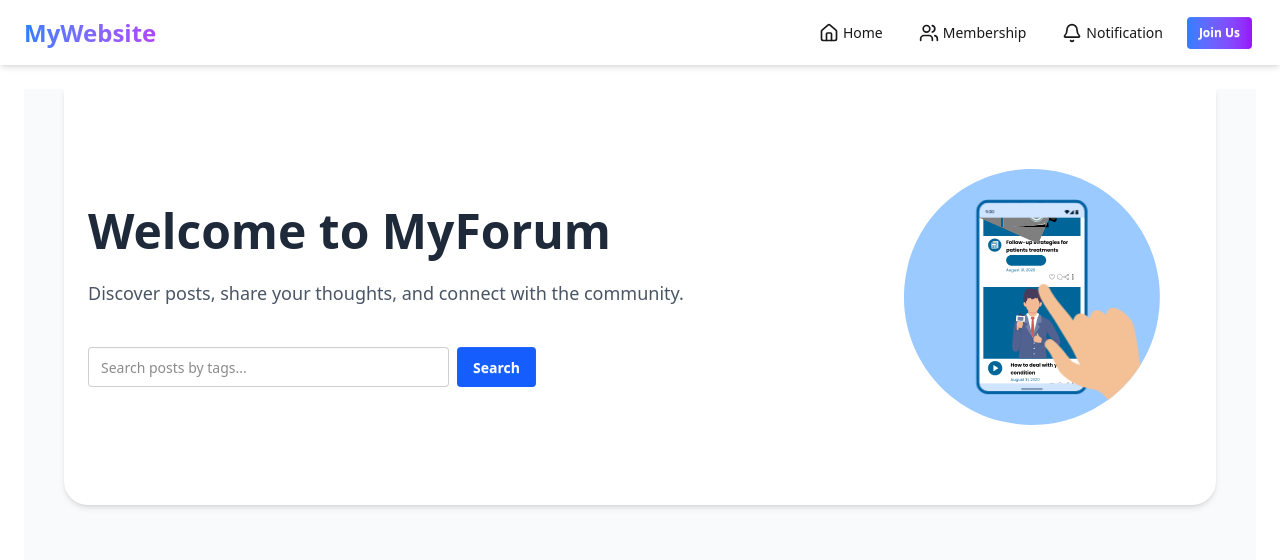
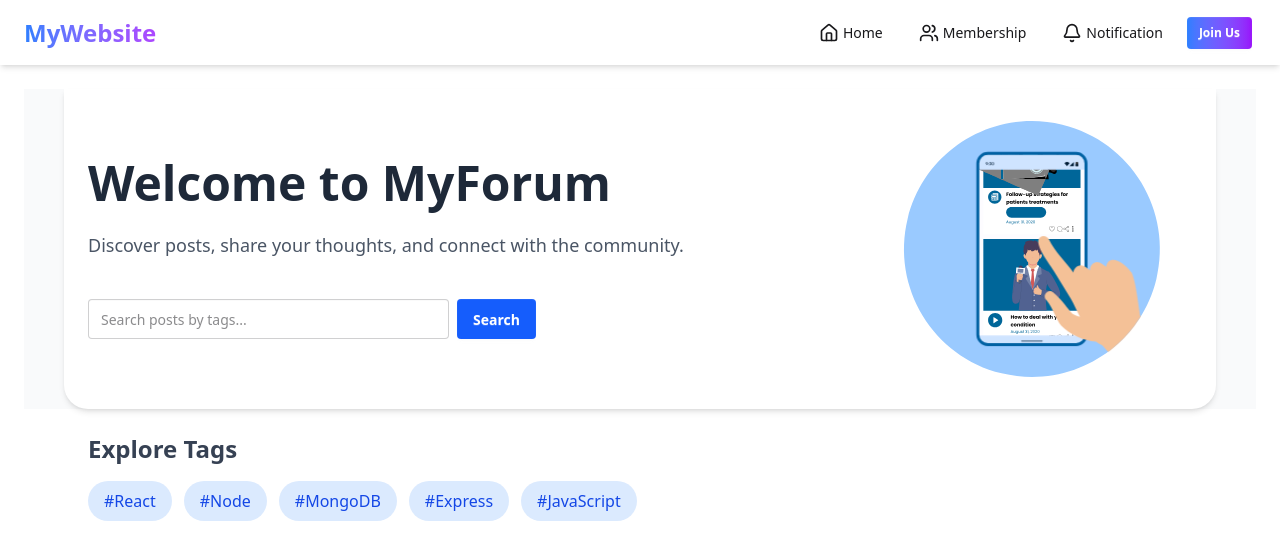
Before and after one commit to ahasanshaker/forum-client, a React (Vite) app: page / in a window 1280 px wide. Shown: the top 560 px of the page. Built offline with nearby package versions, Linux system fonts and the light colour scheme; no server answers.

Commit message:
updated tag section

```diff
--- a/src/components/Banner.jsx
+++ b/src/components/Banner.jsx
@@ -13,10 +13,10 @@ const Home = () => {
   };
 
   return (
-    <div className="min-h-screen bg-gray-50">
+    <div className=" bg-gray-50">
       {/* Banner Section */}
       <motion.div
-        className="bg-white w-full shadow-md flex flex-col md:flex-row items-center justify-between max-w-6xl mx-auto px-6 py-12 rounded-b-3xl"
+        className="bg-white w-full shadow-md flex flex-col md:flex-row items-center justify-between max-w-6xl mx-auto px-6  rounded-b-3xl"
         initial={{ opacity: 0, y: -30 }}
         animate={{ opacity: 1, y: 0 }}
         transition={{ duration: 0.8 }}
--- /dev/null
+++ b/src/components/TagSection.jsx
@@ -0,0 +1,32 @@
+import React from "react";
+import { motion } from "framer-motion";
+
+const TagsSection = ({ tags, onTagClick }) => {
+  return (
+    <div className="max-w-6xl mx-auto px-6 py-6">
+      <h2 className="text-xl md:text-2xl font-semibold text-gray-700 mb-4">
+        Explore Tags
+      </h2>
+      <motion.div
+        className="flex flex-wrap gap-3"
+        initial={{ opacity: 0, y: 20 }}
+        animate={{ opacity: 1, y: 0 }}
+        transition={{ duration: 0.8 }}
+      >
+        {tags.map((tag, index) => (
+          <motion.button
+            key={index}
+            whileHover={{ scale: 1.1 }}
+            whileTap={{ scale: 0.95 }}
+            className="px-4 py-2 bg-blue-100 text-blue-700 rounded-full hover:bg-blue-200 transition-colors"
+            onClick={() => onTagClick(tag)}
+          >
+            #{tag}
+          </motion.button>
+        ))}
+      </motion.div>
+    </div>
+  );
+};
+
+export default TagsSection;
--- a/src/pages/Home.jsx
+++ b/src/pages/Home.jsx
@@ -1,10 +1,18 @@
 import React from 'react';
 import Banner from '../components/Banner';
+import TagsSection from '../components/TagSection';
 
 const Home = () => {
+     const dummyTags = ["React", "Node", "MongoDB", "Express", "JavaScript"];
+
+  const handleTagClick = (tag) => {
+    console.log("Selected Tag:", tag);
+    // Later: API call to fetch posts by this tag
+  };
     return (
         <div>
             <Banner></Banner>
+            <TagsSection tags={dummyTags} onTagClick={handleTagClick} ></TagsSection>
         </div>
     );
 };
```
